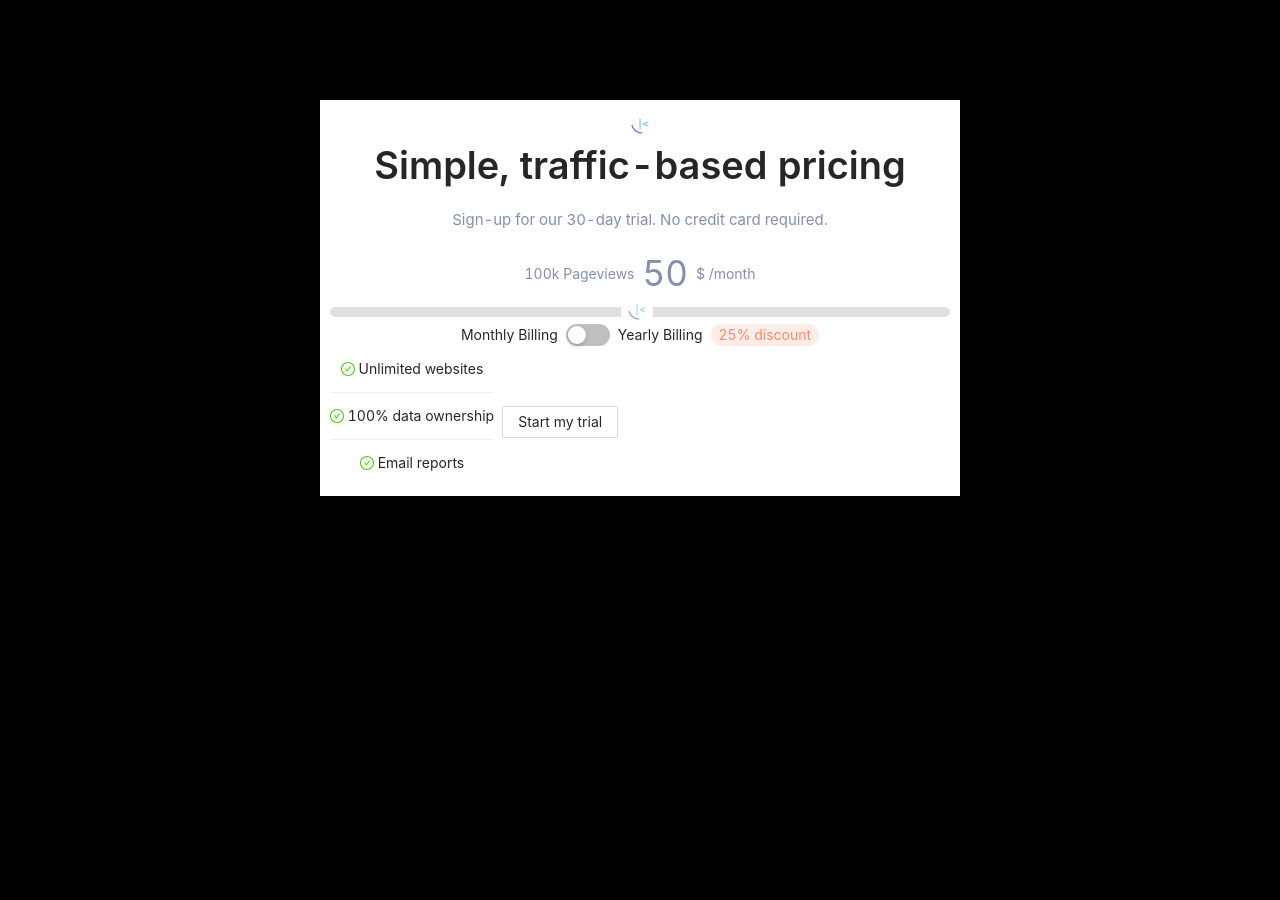
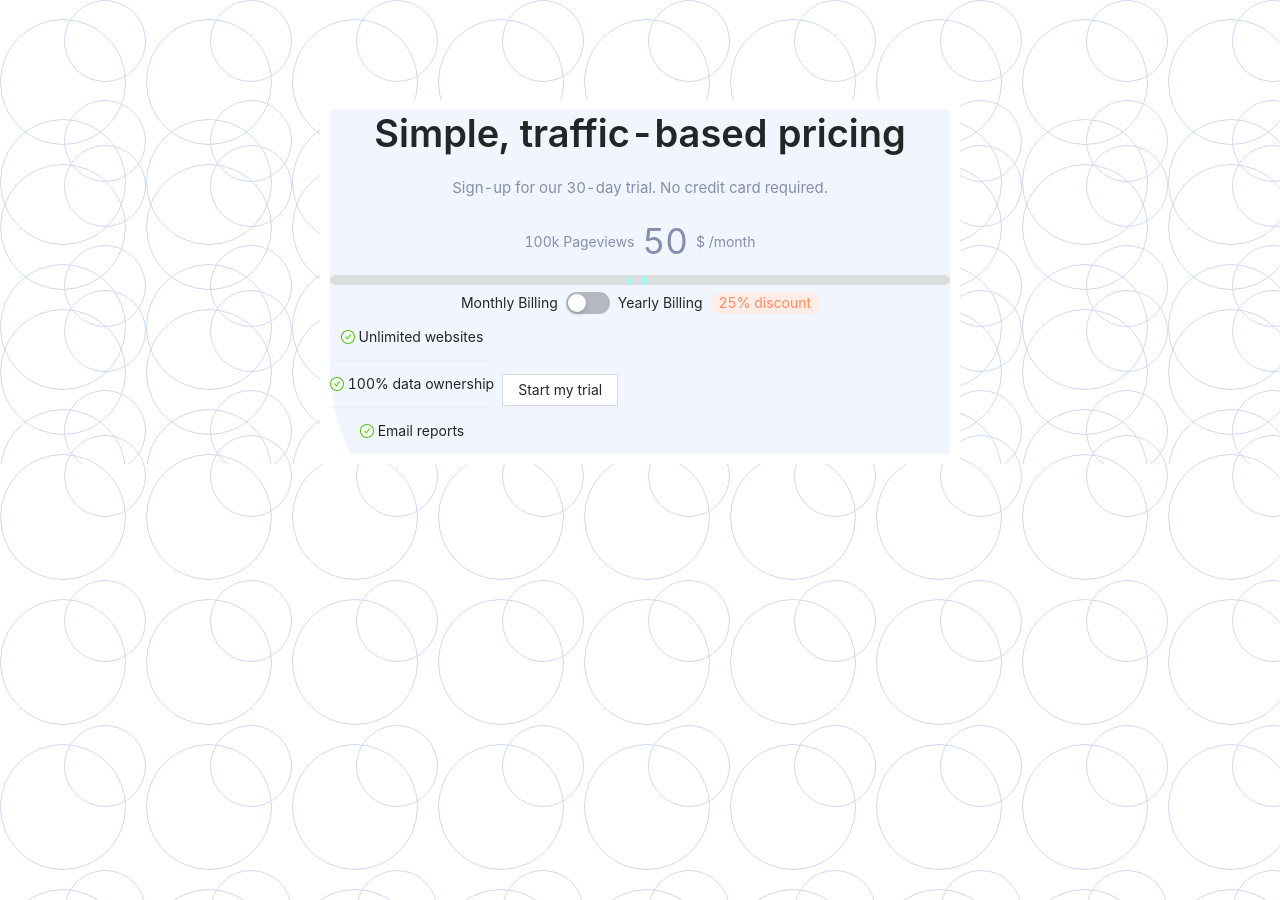
Before and after one commit to Laaggan/front-end-mentor-challenge, a React (Create React App) app in the folder front-end-mentor/: page / in a window 1280 px wide. Built offline with nearby package versions, Linux system fonts and the light colour scheme.

Commit message:
Math with discount button now works and the slider component is in own file

```diff
--- a/front-end-mentor/src/App.css
+++ b/front-end-mentor/src/App.css
@@ -6,8 +6,9 @@ h1, p, div{
 }
 
 body{
-  background-color: black;
+  /* background-color: black; */
     /* background-color: hsl(230, 100%, 99%); */
+  background: url('images/pattern-circles.svg');
 }
 
 p{
@@ -47,6 +48,7 @@ p{
   width: 1000;
   height: 600;
   background-color: #fff;
+  background: url('images/bg-pattern.svg');
 }
 
 .button-container{
@@ -98,17 +100,17 @@ p{
 .slider::-webkit-slider-thumb {
   -webkit-appearance: none;
   appearance: none;
-  width: 32px;
-  height: 32px;
+  width: 22px;
+  height: 13px;
   border: 0;
-  background: url('images/favicon-32x32.png');
+  background: url('images/icon-slider.svg');
   cursor: pointer;
 }
 
 .slider::-moz-range-thumb {
   border: 0;
-  width: 32px;
-  height: 32px;
-  background: url('images/favicon-32x32.png');
+  width: 22px;
+  height: 13px;
+  background: url('images/icon-slider.svg');
   cursor: pointer;
 }
--- a/front-end-mentor/src/App.js
+++ b/front-end-mentor/src/App.js
@@ -2,7 +2,7 @@ import "./App.css";
 import React, { useState } from "react";
 import { Button, Typography, Space, List, Slider, Switch } from "antd";
 import { CheckOutlined, CheckCircleTwoTone } from "@ant-design/icons";
-import katt from "./images/favicon-32x32.png";
+import CustomSlider from './CustomSlider.js';
 
 function App() {
   const [sliderValue, setSliderValue] = useState(50);
@@ -12,14 +12,12 @@ function App() {
   var data = ["Unlimited websites", "100% data ownership", "Email reports"];
 
   const calcDisccount = (discount, price) => {
+    debugger;
     return price - price * discount;
   };
 
-  const handleSlider = (e) => {
-    setSliderValue(calcDisccount(discount, e.target.value));
-  };
-
   const handleSwitch = (e) => {
+    debugger;
     if (discount == 0) {
       setDiscount(0.25);
       setSliderValue(sliderValue * 0.75);
@@ -29,6 +27,10 @@ function App() {
     }
   };
 
+  const handleSlider = (e) => {
+    setSliderValue(calcDisccount(discount, e.target.value))
+  }
+
   return (
     <body>
       <div className="App">
@@ -36,9 +38,6 @@ function App() {
       </header> */}
 
         <div className="main-app">
-          <div>
-            <img src={katt}/>
-          </div>
           <div>
             <Typography.Title>Simple, traffic-based pricing</Typography.Title>
             <div className="sub-title">
@@ -55,22 +54,7 @@ function App() {
               </div>
             </Space>
           </div>
-          <div id="slider-container">
-            {/* <Slider
-              style={{ width: 500 }}
-              defaultValue={sliderValue}
-              onChange={handleSlider}
-            /> */}
-            <div className="slidecontainer">
-              <input
-                type="range"
-                min="1"
-                max="100"
-                className="slider"
-                onChange={handleSlider}
-              ></input>
-            </div>
-          </div>
+          <CustomSlider handleSlider={handleSlider}/>
           <div>
             <Space>
               Monthly Billing
--- /dev/null
+++ b/front-end-mentor/src/CustomSlider.js
@@ -0,0 +1,22 @@
+import "./App.css";
+import React, { useState } from "react";
+import { Button, Typography, Space, List, Slider, Switch } from "antd";
+import { CheckOutlined, CheckCircleTwoTone } from "@ant-design/icons";
+
+const CustomSlider = (props) => {
+  return (
+    <div id="slider-container">
+      <div className="slidecontainer">
+        <input
+          type="range"
+          min="1"
+          max="100"
+          className="slider"
+          onChange={props.handleSlider}
+        ></input>
+      </div>
+    </div>
+  );
+};
+
+export default CustomSlider;
```
